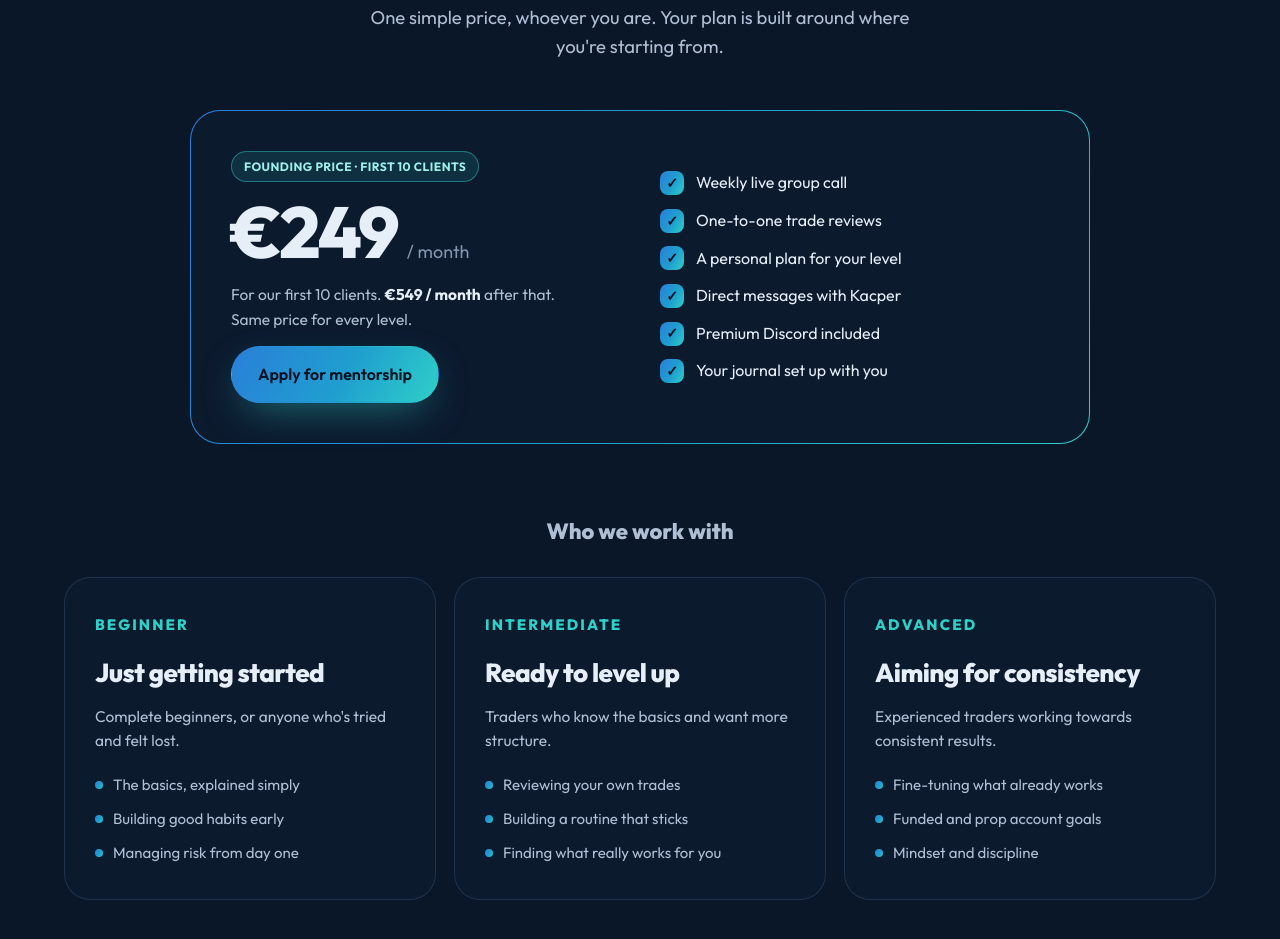
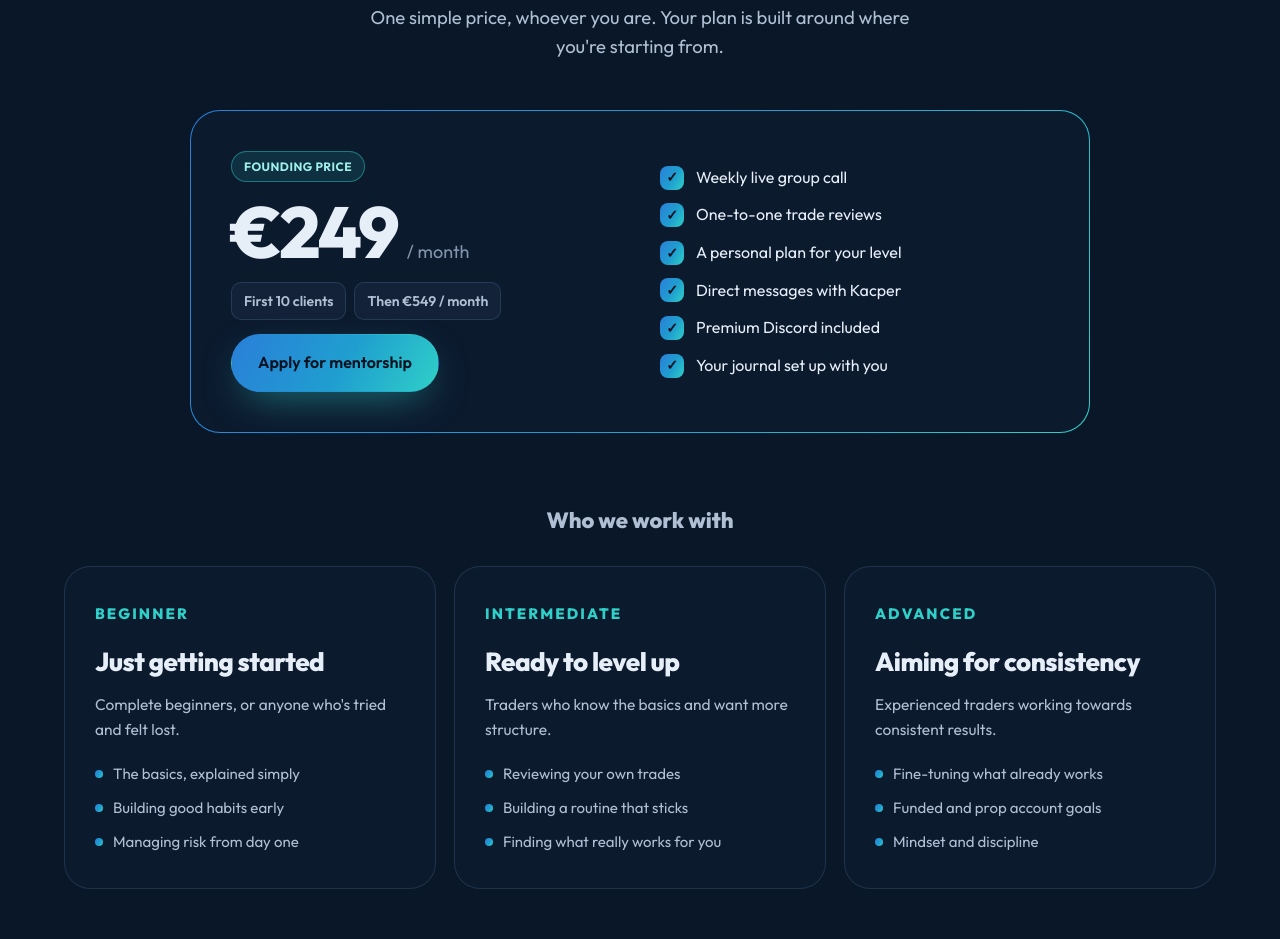
Before and after one commit to Kacperj01/elev8-trading, a plain HTML site: page docs/index.html in a window 1280 px wide. Shown: the part 2641-3580 px from the top of the page. Drawn offline with Linux system fonts and the light colour scheme.

Commit message:
Mentorship price card: tidy the founding price note into two small tags
Co-Authored-By: Claude Opus 5.5 <noreply@anthropic.com>
Claude-Session: https://claude.ai/code/session_01Me6xcoLXyGnJscawvYqR4g

```diff
--- a/docs/assets/style.css
+++ b/docs/assets/style.css
@@ -57,7 +57,8 @@ section{padding:120px 0}
 .fp{display:grid;grid-template-columns:1fr 1fr;gap:40px;padding:40px;border-radius:30px;background:linear-gradient(var(--card),var(--card)) padding-box,var(--grad) border-box;border:1.5px solid transparent}
 .fpl{display:flex;flex-direction:column;align-items:flex-start;gap:14px}
 .amt{display:flex;align-items:baseline;gap:10px}.amt b{font-size:72px;font-weight:800;letter-spacing:-.04em;line-height:1}.amt span{color:var(--mu);font-size:18px}
-.fpl p{color:var(--t2);font-size:15.5px}.fpl .btn{margin-top:auto}
+.fpl .btn{margin-top:auto}
+.then{display:flex;flex-wrap:wrap;gap:8px}.then span{padding:7px 12px;border-radius:10px;border:1px solid var(--line);background:rgba(150,195,245,.05);color:var(--t2);font-size:14px;font-weight:600}
 .inc{list-style:none;margin:0;padding:0;display:grid;gap:12px;align-content:center}
 .inc li{display:flex;gap:12px;align-items:center;font-size:16px}
 .inc li:before{content:"✓";flex:none;width:24px;height:24px;border-radius:8px;background:var(--grad);color:#06111f;font-size:14px;font-weight:800;display:grid;place-items:center}
--- a/docs/index.html
+++ b/docs/index.html
@@ -78,7 +78,7 @@
 <div class="center"><span class="eb">Mentorship</span><h2 style="margin:18px 0">One mentorship.<br><span class="g">Every level welcome.</span></h2>
 <p class="lead">One simple price, whoever you are. Your plan is built around where you're starting from.</p></div>
 <div class="flat">
-<div class="fp"><div class="fpl"><span class="badge pr">Founding price · first 10 clients</span><div class="amt"><b>€249</b><span>/ month</span></div><p>For our first 10 clients. <b style="color:var(--text)">€549 / month</b> after that.<br>Same price for every level.</p>
+<div class="fp"><div class="fpl"><span class="badge pr">Founding price</span><div class="amt"><b>€249</b><span>/ month</span></div><div class="then"><span>First 10 clients</span><span>Then €549 / month</span></div>
 <a class="btn p" href="#apply">Apply for mentorship</a></div>
 <ul class="inc"><li>Weekly live group call</li><li>One-to-one trade reviews</li><li>A personal plan for your level</li><li>Direct messages with Kacper</li><li>Premium Discord included</li><li>Your journal set up with you</li></ul></div>
 </div>
```
